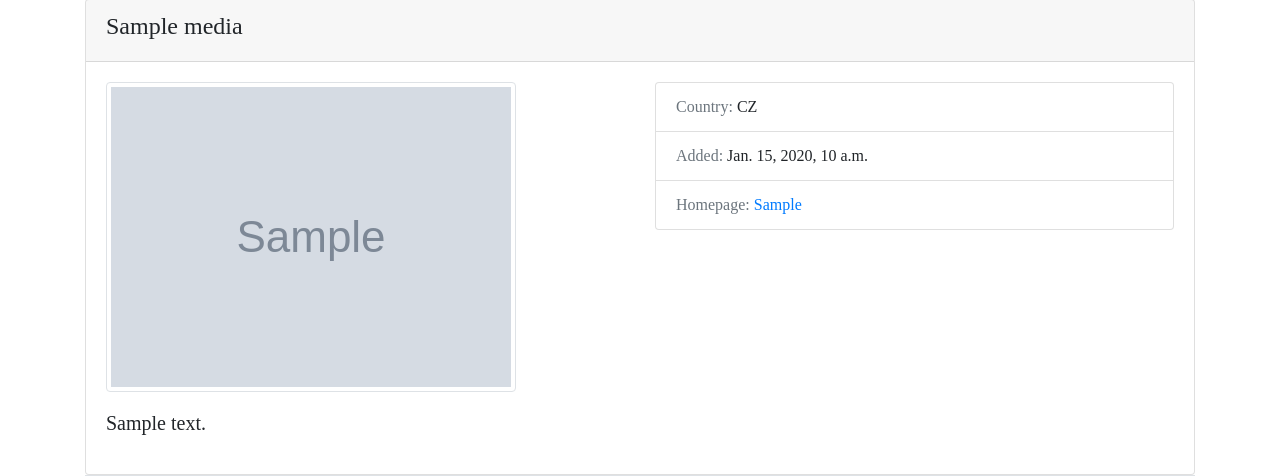
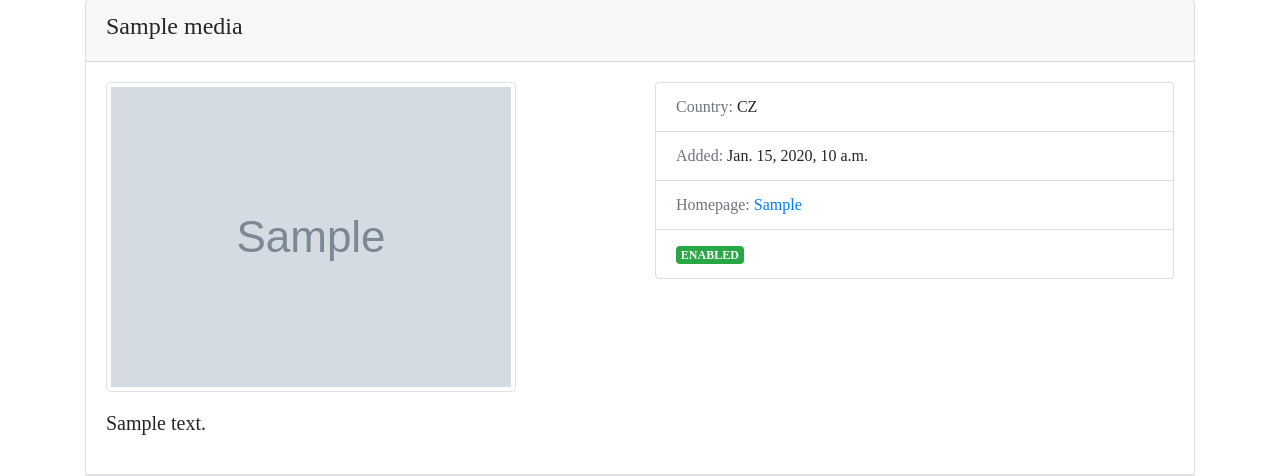
Before and after one commit to sowdust/canzel, a Django app: a page that uses robotsmonitor/templates/media.html in a window 1280 px wide. Shown: the part 61-537 px from the top of the page. Run offline with Django 3.2, Linux system fonts and the light colour scheme; tables that the repository leaves empty hold one stand-in row (values such as "Sample post"); grey boxes marked "Sample" are stand-in pictures; some libraries are stand-ins or nearby versions.

Commit message:
added enabled badge in media templaete

```diff
--- a/robotsmonitor/templates/media.html
+++ b/robotsmonitor/templates/media.html
@@ -19,6 +19,13 @@
               <li class="list-group-item"><span class="text-muted">Country:</span> {{ media.country }}</li>
               <li class="list-group-item"><span class="text-muted">Added:</span> {{ media.inserted_at }}</li>
               <li class="list-group-item"><span class="text-muted">Homepage:</span> <a href="{{ media.homepage }}">{{ media.homepage }}</a></li>
+              <li class="list-group-item">
+                {% if media.enabled %}
+                <span class="badge badge-success">ENABLED</span>
+                {% else %}
+                <span class="badge badge-danger">DISABLED</span>
+                {% endif %}
+              </li>
             </ul>
           </div>
         </div>
```
